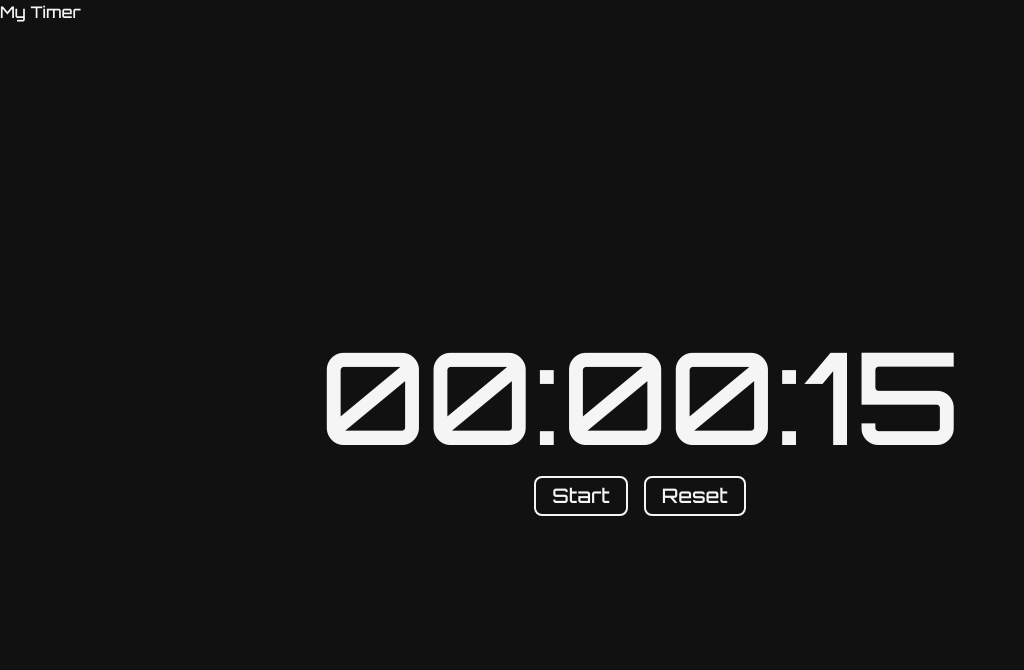
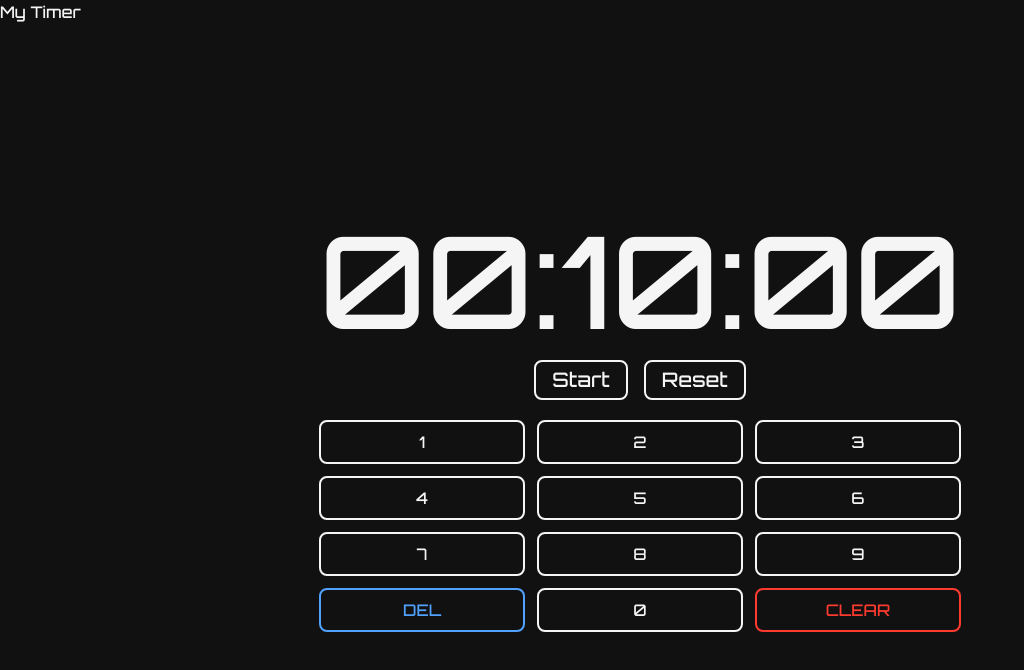
Before and after one commit to gabbythecoder/my-timer, a Next.js app: page / in a window 1280 px wide. Shown: the top 670 px of the page, without its empty margins (0-1024 px from the left). Built offline with nearby package versions, Linux system fonts and the light colour scheme.

Commit message:
feat: add NumberPad component to set custom timer

```diff
--- a/src/app/globals.css
+++ b/src/app/globals.css
@@ -3,7 +3,7 @@
 :root {
   --background: #111;
   --foreground: #f5f5f5;
-  --font-warning: #ff3b30;
+  --warning: #ff3b30;
 }
 
 body {
--- /dev/null
+++ b/src/components/NumerPad.tsx
@@ -0,0 +1,67 @@
+"use client";
+
+type TimerState = "idle" | "running" | "paused";
+
+type NumberPadProps = {
+  input: string;
+  setInput: React.Dispatch<React.SetStateAction<string>>;
+  timerState: TimerState;
+  setTime: (value: number) => void;
+};
+
+export default function NumberPad({ input, setInput, timerState, setTime }: NumberPadProps) {
+  function handleNumberPress(digit: string) {
+    if (timerState === "running") return;
+    if (input.length >= 6) return;
+
+    setInput(prev => prev + digit);
+  }
+
+  function handleDelete() {
+    if (timerState === "running") return;
+    setInput(prev => prev.slice(0, -1));
+  }
+
+  function handleClear() {
+    if (timerState === "running") return;
+    setInput("");
+    setTime(0);
+  }
+
+  return (
+    <section>
+      <div className="grid grid-cols-3 grid-row-4 gap-3 mt-5">
+        {[1, 2, 3, 4, 5, 6, 7, 8, 9].map((num) => (
+          <button
+            key={num}
+            onClick={() => handleNumberPress(num.toString())}
+            className="border-2 py-2 rounded-lg cursor-pointer"
+          >
+            {num}
+          </button>
+        ))}
+
+        <button
+          onClick={handleDelete}
+          className="border-2 border-blue-400 text-blue-400 py-2 rounded-lg cursor-pointer"
+        >
+          DEL
+        </button>
+
+        <button
+          onClick={() => handleNumberPress("0")}
+          className="border-2 py-2 rounded-lg cursor-pointer"
+        >
+          0
+        </button>
+
+        <button
+          onClick={handleClear}
+          className="border-2 border-[var(--warning)] text-[var(--warning)] py-2 rounded-lg cursor-pointer"
+        >
+          CLEAR
+        </button>
+      </div>
+    </section>
+  );
+}
--- a/src/components/Timer.tsx
+++ b/src/components/Timer.tsx
@@ -2,11 +2,14 @@
 
 import { useEffect, useState, useRef } from "react";
 
+import NumberPad from "./NumerPad";
+
 type TimerState = "idle" | "running" | "paused";
 
 export default function Timer() {
-  const [time, setTime] = useState(15); // lowered it down for testing purposes - will change it back to 10 minutes later
+  const [time, setTime] = useState(10 * 60); // default - 10 minutes
   const [timerState, setTimerState] = useState<TimerState>("idle");
+  const [numberPadInput, setNumberPadInput] = useState("");
 
   // create ref
   const audioRef = useRef<HTMLAudioElement | null>(null);
@@ -38,18 +41,20 @@ export default function Timer() {
     // only play audio for the last 10 seconds
     if (timerState === "running" && time <= 10 && time > 0) {
       if (lastBeepRef.current !== time) {
+        const secondsIntoAudio = 10 - time;
+        audio.currentTime = secondsIntoAudio;
         audio.play().catch(() => {});
         lastBeepRef.current = time;
       }
     }
 
     // pause audio if timer paused
-    if (timerState === "paused" && !audio.paused) {
+    else if (timerState === "paused" && !audio.paused) {
       audio.pause();
     }
 
     // resume audio if running in the last 10 seconds
-    if (timerState === "running" && time <= 10 && audio.paused) {
+    else if (timerState === "running" && time <= 10 && audio.paused) {
       audio.play().catch(() => {});
     }
   }, [time, timerState]);
@@ -66,9 +71,32 @@ export default function Timer() {
     )}:${String(seconds).padStart(2, "0")}`;
   }
 
+  // format number pad input to HH:MM:SS
+  function formatTimeFromInput(input: string) {
+    const clickedDigit = input.padStart(6, "0");
+    const hours = clickedDigit.slice(0, 2);
+    const minutes = clickedDigit.slice(2, 4);
+    const seconds = clickedDigit.slice(4, 6);
+    return `${hours}:${minutes}:${seconds}`;
+  }
+
   // conditional rendering start/pause/resume button
   function handleStartResumePause() {
-    if (timerState === "idle" || timerState === "paused") {
+    if (timerState === "idle") {
+      if (!numberPadInput && time === 0) return;
+
+      if (numberPadInput) {
+        const timerDigit = numberPadInput.padStart(6, "0");
+        const hours = parseInt(timerDigit.slice(0, 2), 10);
+        const minutes = parseInt(timerDigit.slice(2, 4), 10);
+        const seconds = parseInt(timerDigit.slice(4, 6), 10);
+
+        const totalSeconds = hours * 3600 + minutes * 60 + seconds;
+        setTime(totalSeconds);
+      }
+      setTimerState("running");
+    } else if (timerState === "paused") {
+      if (time === 0) return;
       setTimerState("running");
     } else if (timerState === "running") {
       setTimerState("paused");
@@ -95,27 +123,31 @@ export default function Timer() {
       : "Resume";
 
   // disable button when timer is 0
-  const timerFinished = time === 0;
+  const startDisabled =
+    (timerState === "idle" && !numberPadInput && time === 0) ||
+    (timerState !== "idle" && time === 0);
 
   return (
     <section>
       <h1
         className={`text-center text-9xl transition-colors duration-300 ${
-          time <= 10 ? "text-[var(--font-warning)]" : "text-[var(--foreground)]"
+          time <= 10 ? "text-[var(--warning)]" : "text-[var(--foreground)]"
         }`}
       >
-        {formatTime(time)}
+        {timerState === "idle" && numberPadInput
+          ? formatTimeFromInput(numberPadInput)
+          : formatTime(time)}
       </h1>
 
       <div className="flex gap-4 items-center justify-center mt-4">
         <button
           className={`text-xl border-2 border-solid rounded-lg py-1 px-4 ${
-            timerFinished
+            startDisabled
               ? "bg-gray-300 cursor-not-allowed"
               : "bg-[var(--background)] cursor-pointer"
           }`}
           onClick={handleStartResumePause}
-          disabled={timerFinished}
+          disabled={startDisabled}
         >
           {buttonLabel}
         </button>
@@ -127,6 +159,15 @@ export default function Timer() {
           Reset
         </button>
       </div>
+
+      <div>
+        <NumberPad
+          input={numberPadInput}
+          setInput={setNumberPadInput}
+          timerState={timerState}
+          setTime={setTime}
+        />
+      </div>
     </section>
   );
 }
```
